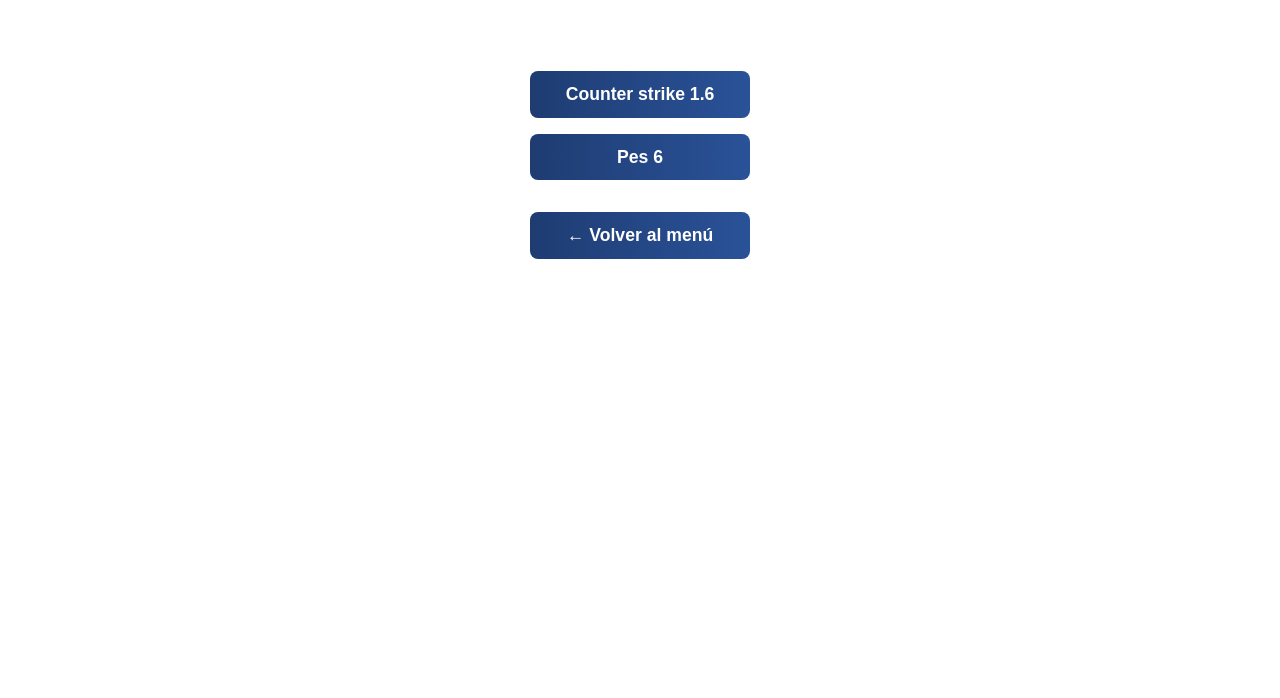
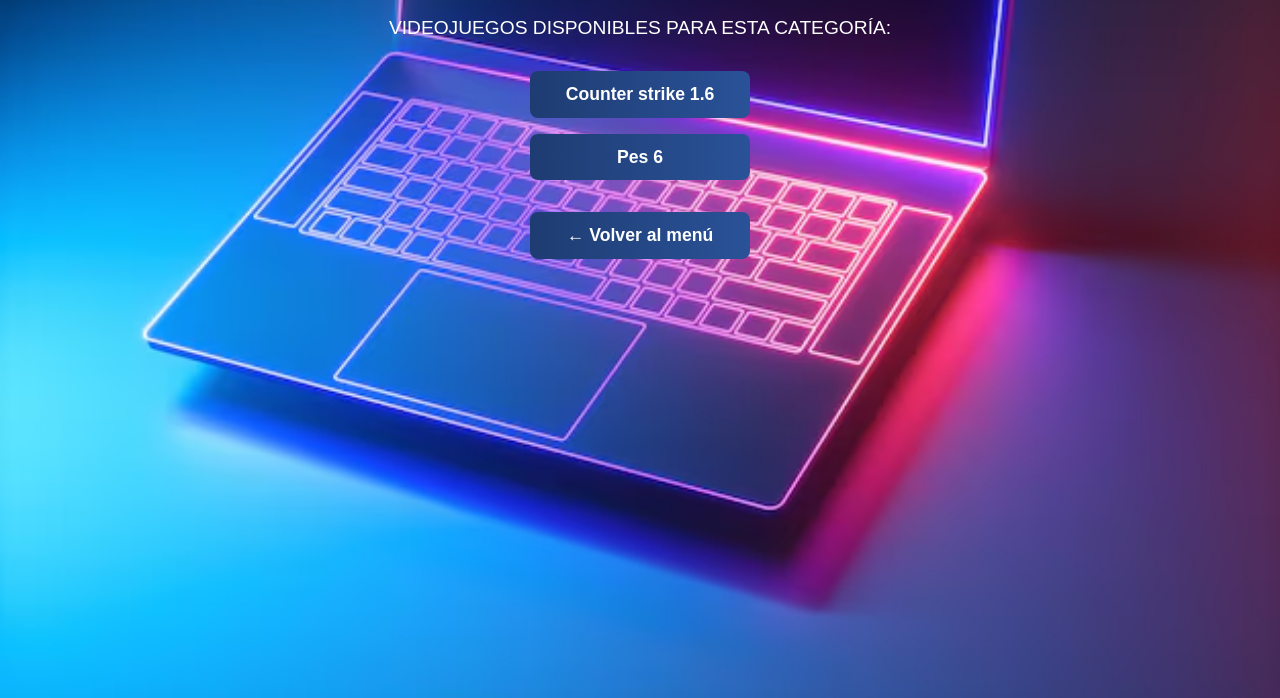
Before and after one commit to MonicaBerigozzi/proagames, a plain HTML site: page torneopc.html in a window 1280 px wide. Shown: the part 102-800 px from the top of the page. Drawn offline with Linux system fonts and the light colour scheme.

Commit message:
Update torneopc.html

```diff
--- a/torneopc.html
+++ b/torneopc.html
@@ -8,7 +8,7 @@
     body {
       margin: 0;
       font-family: 'Arial', sans-serif;
-      background-image: url('/proagamea/imagenes/compu.png');
+      background-image: url('imagenes/compu.png');
       background-size: cover;
       background-position: center;
       color: white;
```
